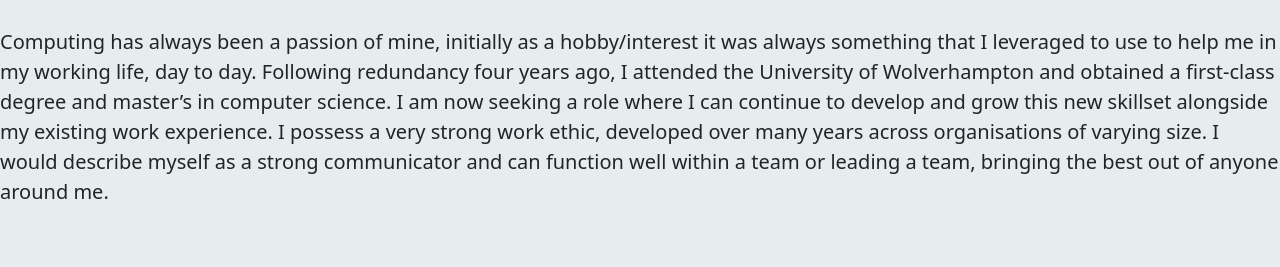
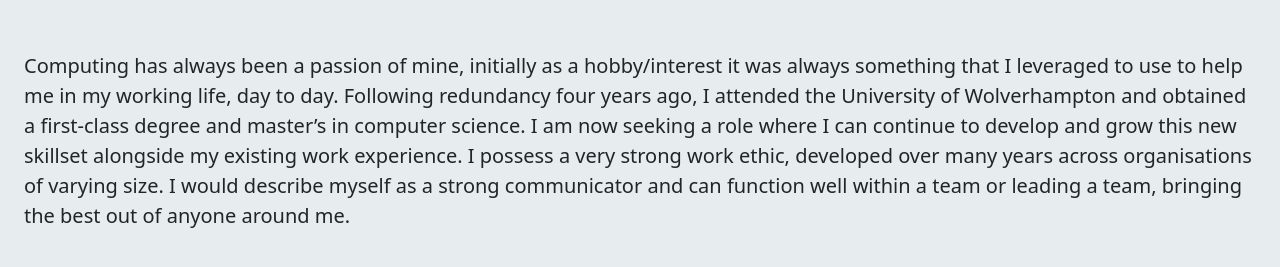
Before and after one commit to trueamanojyaku/DavidPearson.uk, a plain HTML site: page index.html in a window 1280 px wide. Shown: the part 143-410 px from the top of the page. Drawn offline with nearby package versions, Linux system fonts and the light colour scheme.

Commit message:
Added Padding to personal statement

```diff
--- a/index.html
+++ b/index.html
@@ -51,7 +51,7 @@
     <br>
     <h1 class="display-5 text-center" >Personal Statement</h1>
     <br>
-    <p class="lead" >Computing has always been a passion of mine, initially as a hobby/interest it was always something that I leveraged to use to help me
+    <p class="lead p-4" >Computing has always been a passion of mine, initially as a hobby/interest it was always something that I leveraged to use to help me
         in my working life, day to day. Following redundancy four years ago, I attended the University of Wolverhampton and obtained a first-class
         degree and master’s in computer science. I am now seeking a role where I can continue to develop and grow this new skillset alongside my
         existing work experience. I possess a very strong work ethic, developed over many years across organisations of varying size.
```
